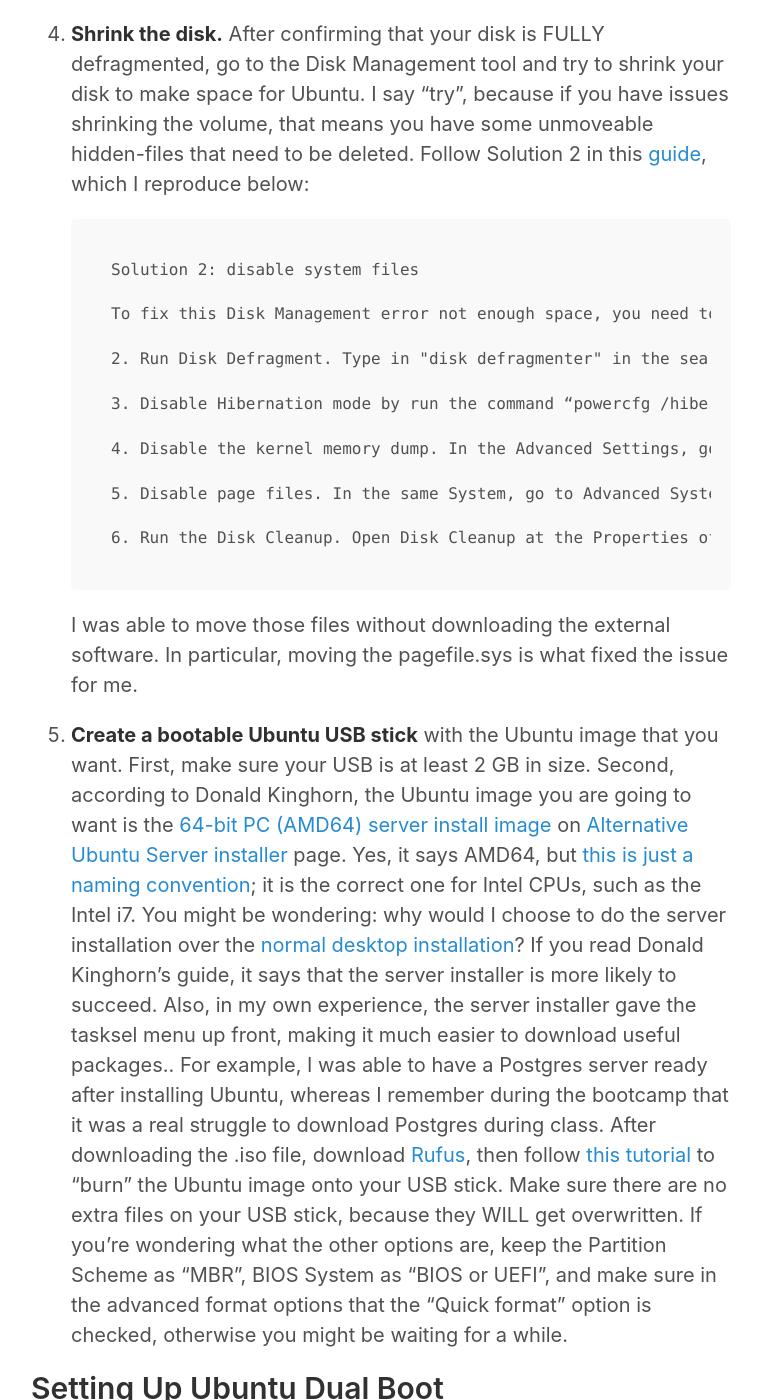
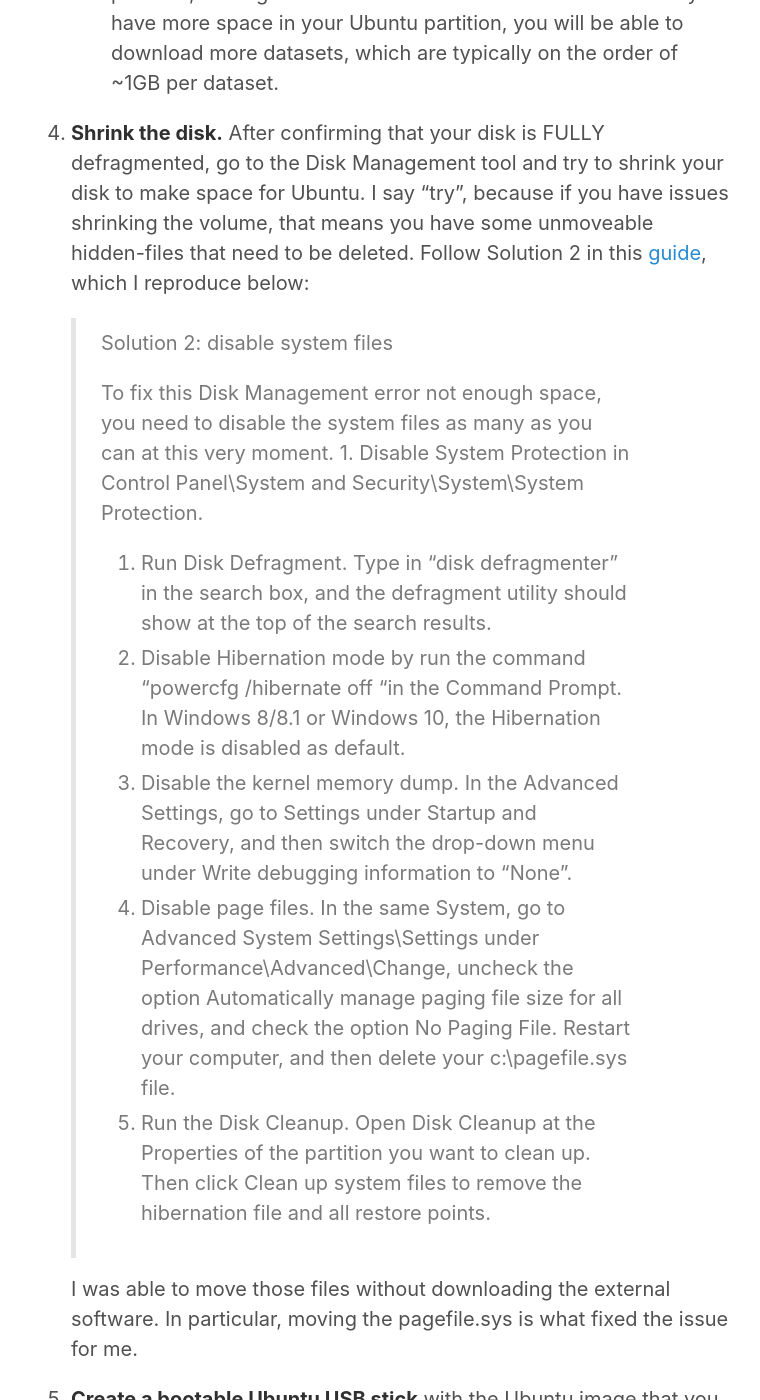
Before and after one commit to harrisonized/harrisonized.github.io, a Jekyll site: the page built from _posts/2020-01-25-dual-boot-for-data-science.md, in a window 1280 px wide and 1400 px high, scrolled down 5501 px. Shown: the whole window, without its empty margins (259-1019 px from the left). Built offline with Jekyll 4.4.1, drawn with Linux system fonts in a browser that asks for light colours; some of the changed text lies outside the part shown.

Commit message:
changed quoted text into blockquotes

````diff
--- a/_posts/2020-01-25-dual-boot-for-data-science.md
+++ b/_posts/2020-01-25-dual-boot-for-data-science.md
@@ -33,13 +33,9 @@ Before we begin, I want to make some disclaimers:
 
 Hopefully this has changed, but before I started the bootcamp, the Metis staff was heavily pushing for students to purchase a Macbook. In fact, as of today, it is still listed on their website in the [Metis faq](https://www.thisismetis.com/faq#bq-14):
 
-```
-What do I need to bring to the bootcamp?
-
-You will need your computer, your brain, and a readiness to learn. Your computer needs to run OS X and have at least 4GB RAM, 2GHz, and a 100 GB HD. Alternatively, if you are a Windows user and your computer is fairly powerful, you could run a Linux Virtual Machine inside your normal Windows install. This requires some configuration.
-```
-
-
+> What do I need to bring to the bootcamp?
+>
+> You will need your computer, your brain, and a readiness to learn. Your computer needs to run OS X and have at least 4GB RAM, 2GHz, and a 100 GB HD. Alternatively, if you are a Windows user and your computer is fairly powerful, you could run a Linux Virtual Machine inside your normal Windows install. This requires some configuration.
 
 There are two reasons that I'll give now on why, if you do not already have a Macbook, that you should **NOT** go out and buy one.
 
@@ -92,21 +88,19 @@ Before installing Ubuntu, there are a few things you need to do in your Windows
 
 4. **Shrink the disk.** After confirming that your disk is FULLY defragmented, go to the Disk Management tool and try to shrink your disk to make space for Ubuntu. I say "try", because if you have issues shrinking the volume, that means you have some unmoveable hidden-files that need to be deleted. Follow Solution 2 in this [guide](https://www.disk-partition.com/articles/shrink-volume-not-enough-space-4348.html), which I reproduce below:
 
-   ```
-   Solution 2: disable system files
-
-   To fix this Disk Management error not enough space, you need to disable the system files as many as you can at this very moment. 1. Disable System Protection in Control Panel\System and Security\System\System Protection.
-
-   2. Run Disk Defragment. Type in "disk defragmenter" in the search box, and the defragment utility should show at the top of the search results.
-
-   3. Disable Hibernation mode by run the command “powercfg /hibernate off “in the Command Prompt. In Windows 8/8.1 or Windows 10, the Hibernation mode is disabled as default.
-
-   4. Disable the kernel memory dump. In the Advanced Settings, go to Settings under Startup and Recovery, and then switch the drop-down menu under Write debugging information to “None”.
-
-   5. Disable page files. In the same System, go to Advanced System Settings\Settings under Performance\Advanced\Change, uncheck the option Automatically manage paging file size for all drives, and check the option No Paging File. Restart your computer, and then delete your c:\pagefile.sys file.
-
-   6. Run the Disk Cleanup. Open Disk Cleanup at the Properties of the partition you want to clean up. Then click Clean up system files to remove the hibernation file and all restore points.
-   ```
+   > Solution 2: disable system files
+   >
+   > To fix this Disk Management error not enough space, you need to disable the system files as many as you can at this very moment. 1. Disable System Protection in Control Panel\System and Security\System\System Protection.
+   >
+   > 2. Run Disk Defragment. Type in "disk defragmenter" in the search box, and the defragment utility should show at the top of the search results.
+   >
+   > 3. Disable Hibernation mode by run the command “powercfg /hibernate off “in the Command Prompt. In Windows 8/8.1 or Windows 10, the Hibernation mode is disabled as default.
+   >
+   > 4. Disable the kernel memory dump. In the Advanced Settings, go to Settings under Startup and Recovery, and then switch the drop-down menu under Write debugging information to “None”.
+   >
+   > 5. Disable page files. In the same System, go to Advanced System Settings\Settings under Performance\Advanced\Change, uncheck the option Automatically manage paging file size for all drives, and check the option No Paging File. Restart your computer, and then delete your c:\pagefile.sys file.
+   >
+   > 6. Run the Disk Cleanup. Open Disk Cleanup at the Properties of the partition you want to clean up. Then click Clean up system files to remove the hibernation file and all restore points.
 
    I was able to move those files without downloading the external software. In particular, moving the pagefile.sys is what fixed the issue for me.
 
````
